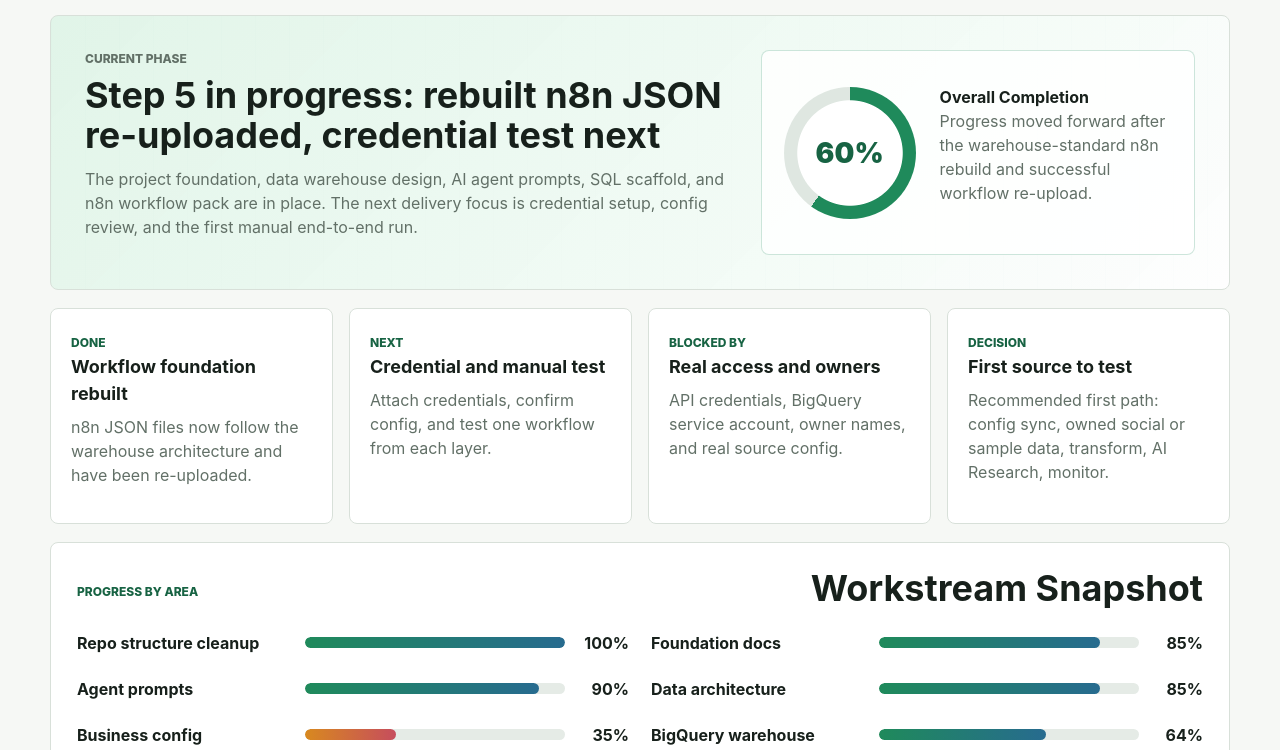
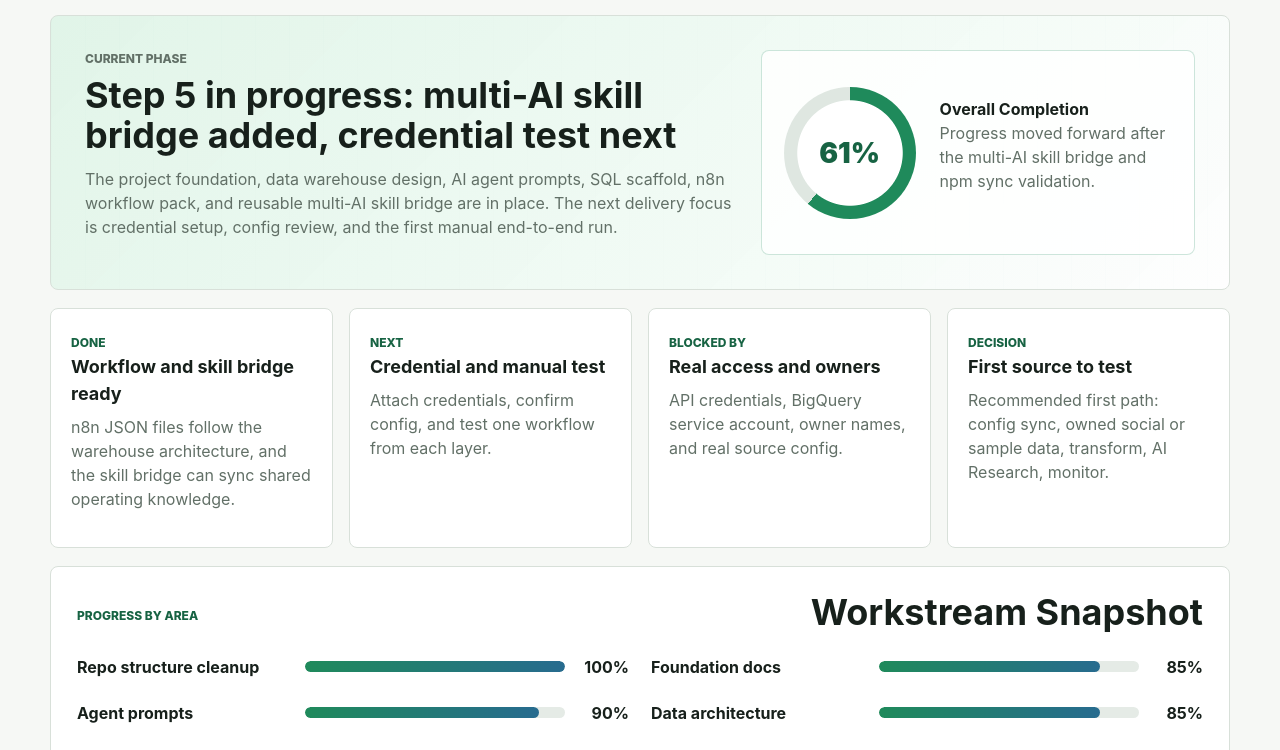
Before and after one commit to NeefPoom/marketingAI-dashboard, a plain HTML site: page index.html in a window 1280 px wide. Shown: the part 221-971 px from the top of the page. Drawn offline with Linux system fonts and the light colour scheme.

Commit message:
Refresh project dashboard

```diff
--- a/index.html
+++ b/index.html
@@ -14,26 +14,27 @@
       <h1>Bare + Bond AI Marketing Intelligence</h1>
       <p class="subtitle">Executive view for project status, blockers, next actions, and delivery progress.</p>
     </div>
-    <div class="status-pill">Updated May 9, 2026</div>
+    <div class="status-pill">Updated May 11, 2026</div>
   </header>
 
   <main>
     <section class="hero">
       <div class="hero-copy">
         <p class="eyebrow">Current Phase</p>
-        <h2>Step 5 in progress: rebuilt n8n JSON re-uploaded, credential test next</h2>
+        <h2>Step 5 in progress: multi-AI skill bridge added, credential test next</h2>
         <p>
-          The project foundation, data warehouse design, AI agent prompts, SQL scaffold, and n8n workflow pack are in place.
-          The next delivery focus is credential setup, config review, and the first manual end-to-end run.
+          The project foundation, data warehouse design, AI agent prompts, SQL scaffold, n8n workflow pack, and reusable
+          multi-AI skill bridge are in place. The next delivery focus is credential setup, config review, and the first
+          manual end-to-end run.
         </p>
       </div>
       <div class="progress-panel" aria-label="Overall project completion">
-        <div class="progress-ring" style="--value: 60">
-          <span>60%</span>
+        <div class="progress-ring" style="--value: 61">
+          <span>61%</span>
         </div>
         <div>
           <strong>Overall Completion</strong>
-          <p>Progress moved forward after the warehouse-standard n8n rebuild and successful workflow re-upload.</p>
+          <p>Progress moved forward after the multi-AI skill bridge and npm sync validation.</p>
         </div>
       </div>
     </section>
@@ -41,8 +42,8 @@
     <section class="summary-grid" aria-label="Project summary">
       <article>
         <span class="label">Done</span>
-        <strong>Workflow foundation rebuilt</strong>
-        <p>n8n JSON files now follow the warehouse architecture and have been re-uploaded.</p>
+        <strong>Workflow and skill bridge ready</strong>
+        <p>n8n JSON files follow the warehouse architecture, and the skill bridge can sync shared operating knowledge.</p>
       </article>
       <article>
         <span class="label">Next</span>
@@ -75,6 +76,7 @@
         <div class="workstream"><span>BigQuery warehouse</span><div class="bar"><i style="width:64%"></i></div><b>64%</b></div>
         <div class="workstream"><span>n8n workflows</span><div class="bar"><i style="width:86%"></i></div><b>86%</b></div>
         <div class="workstream"><span>Workflow payload schemas</span><div class="bar"><i style="width:86%"></i></div><b>86%</b></div>
+        <div class="workstream"><span>Multi-AI skill bridge</span><div class="bar"><i style="width:75%"></i></div><b>75%</b></div>
         <div class="workstream"><span>Weekly reporting</span><div class="bar"><i style="width:58%"></i></div><b>58%</b></div>
         <div class="workstream"><span>Power BI dashboard</span><div class="bar warning"><i style="width:15%"></i></div><b>15%</b></div>
         <div class="workstream"><span>QA and governance</span><div class="bar warning"><i style="width:40%"></i></div><b>40%</b></div>
@@ -92,7 +94,7 @@
         <li class="active"><span>2</span><div><strong>Finalize foundation docs</strong><p>Current, needs owner approval</p></div></li>
         <li><span>3</span><div><strong>Fill business config</strong><p>Real competitors, keywords, recipients, owners</p></div></li>
         <li><span>4</span><div><strong>Set up BigQuery</strong><p>Dataset and DDL deployment</p></div></li>
-        <li class="active"><span>5</span><div><strong>Import and connect n8n workflows</strong><p>JSON re-uploaded, credentials next</p></div></li>
+        <li class="active"><span>5</span><div><strong>Import and connect n8n workflows</strong><p>JSON re-uploaded, skill bridge validated, credentials next</p></div></li>
         <li><span>6</span><div><strong>Load data and test SQL</strong><p>Raw, processed, and mart validation</p></div></li>
         <li><span>7</span><div><strong>Run AI agent chain</strong><p>Research to Reporter handoff</p></div></li>
         <li><span>8</span><div><strong>Generate weekly report</strong><p>Thai-friendly report output</p></div></li>
@@ -112,8 +114,8 @@
           <li><strong>Attach credentials</strong><span>BigQuery, OpenAI, source APIs, notification channel.</span></li>
           <li><strong>Confirm owner names</strong><span>Project Lead, Marketing Lead, Data Owner, Automation Owner, BI Owner.</span></li>
           <li><strong>Choose first data source</strong><span>Recommended: manual sample, GA4, owned social, or LINE OA.</span></li>
+          <li><strong>Validate bridge pattern</strong><span>Promote the reusable multi-AI skill bridge after project-side validation.</span></li>
           <li><strong>Replace TODO SQL</strong><span>Config sync and AI output/handoff/run-log writes.</span></li>
-          <li><strong>Run manual path</strong><span>Config sync -> one collector -> transform -> AI Research -> monitor.</span></li>
         </ul>
       </div>
 
@@ -127,6 +129,7 @@
           <li><b>BigQuery service account not connected</b><span>Blocks warehouse writes from n8n.</span></li>
           <li><b>Placeholder endpoints remain</b><span>Replace source by source after credentials are confirmed.</span></li>
           <li><b>Owner names not confirmed</b><span>Blocks handover and alert routing.</span></li>
+          <li><b>Bridge pattern not promoted yet</b><span>Keep central knowledge base as source of truth until validation is complete.</span></li>
           <li><b>Power BI not built</b><span>Spec exists, dashboard implementation still pending.</span></li>
         </ul>
       </div>
```
Also changed, not shown: 2 other files.
